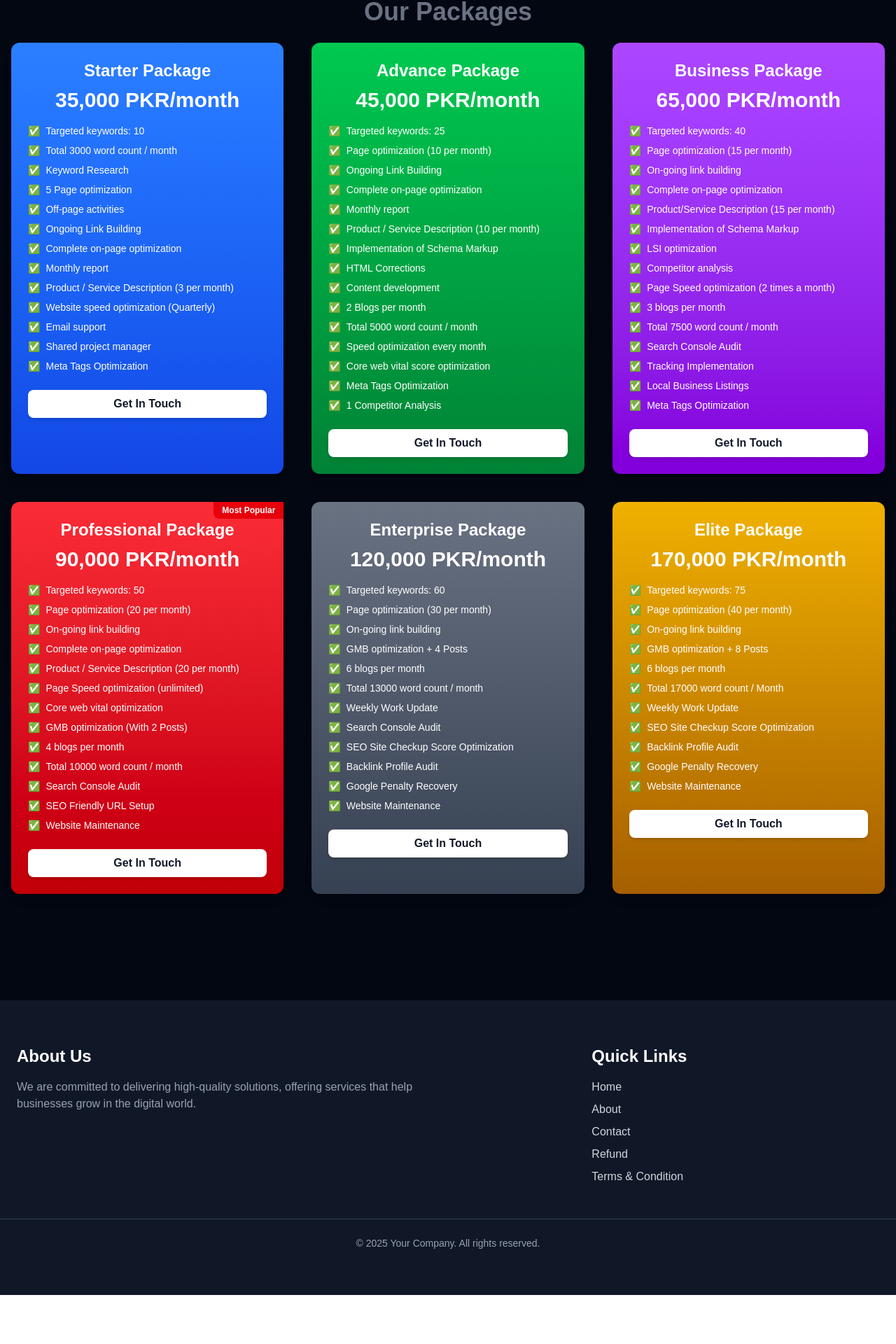
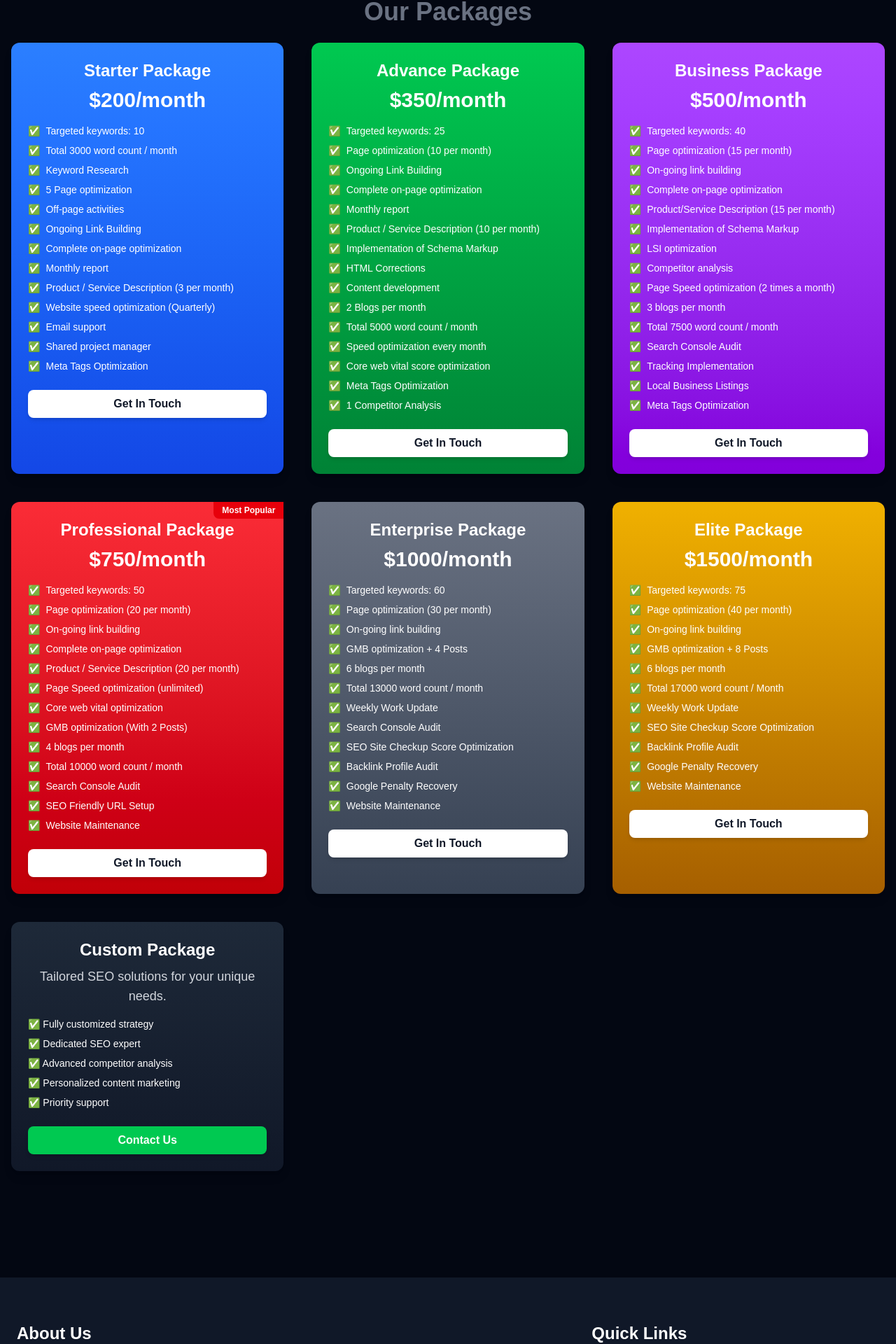
Before and after one commit to M-Asim-69/Sam, a Next.js app: page / in a window 1280 px wide. Shown: the part 779-2699 px from the top of the page at 70% size. Before the commit the page ends 2629 px from the top, so only its background shows below. Built offline with nearby package versions, Linux system fonts and the light colour scheme.

Commit message:
Last Push

```diff
--- a/src/app/page.js
+++ b/src/app/page.js
@@ -1,10 +1,11 @@
 import Head from "next/head";
+import Link from "next/link";
 
 export default function Home() {
   const seoPackages = [
     {
       name: "Starter Package",
-      price: "35,000 PKR/month",
+      price: "$200/month",
       features: [
         "Targeted keywords: 10",
         "Total 3000 word count / month",
@@ -24,7 +25,7 @@ export default function Home() {
     },
     {
       name: "Advance Package",
-      price: "45,000 PKR/month",
+      price: "$350/month",
       features: [
         "Targeted keywords: 25",
         "Page optimization (10 per month)",
@@ -46,7 +47,7 @@ export default function Home() {
     },
     {
       name: "Business Package",
-      price: "65,000 PKR/month",
+      price: "$500/month",
       features: [
         "Targeted keywords: 40",
         "Page optimization (15 per month)",
@@ -68,7 +69,7 @@ export default function Home() {
     },
     {
       name: "Professional Package",
-      price: "90,000 PKR/month",
+      price: "$750/month",
       features: [
         "Targeted keywords: 50",
         "Page optimization (20 per month)",
@@ -89,7 +90,7 @@ export default function Home() {
     },
     {
       name: "Enterprise Package",
-      price: "120,000 PKR/month",
+      price: "$1000/month",
       features: [
         "Targeted keywords: 60",
         "Page optimization (30 per month)",
@@ -108,7 +109,7 @@ export default function Home() {
     },
     {
       name: "Elite Package",
-      price: "170,000 PKR/month",
+      price: "$1500/month",
       features: [
         "Targeted keywords: 75",
         "Page optimization (40 per month)",
@@ -135,7 +136,6 @@ export default function Home() {
       </header>
 
       <main className="container bg-gray-950 mx-auto pt-4 px-4 pb-26">
-        {/* Hero Section */}
         <section className="hero mb-12 relative bg-gradient-to-b from-blue-100 to-blue-300 rounded-lg shadow-lg overflow-hidden">
           <div className="relative text-center text-gray-800 py-40 px-6">
             <h2 className="text-5xl font-extrabold mb-4 text-gray-900 drop-shadow-lg">
@@ -150,27 +150,19 @@ export default function Home() {
           </div>
         </section>
 
-        {/* SEO Packages */}
         <section className="packages mb-12">
           <h2 className="text-4xl font-bold mb-6 text-center text-gray-500">Our Packages</h2>
           <div className="grid grid-cols-1 md:grid-cols-2 lg:grid-cols-3 gap-10">
             {seoPackages.map((pkg, index) => (
-              <div
-                key={index}
-                className={`relative bg-gradient-to-b ${pkg.bg} text-white p-6 rounded-xl shadow-lg transform hover:scale-105 transition-transform duration-300`}
-              >
+              <div key={index} className={`relative bg-gradient-to-b ${pkg.bg} text-white p-6 rounded-xl shadow-lg transform hover:scale-105 transition-transform duration-300`}>
                 {pkg.popular && (
-                  <span className="absolute top-0 right-0 bg-red-600 text-white text-xs font-bold px-3 py-1 rounded-bl-lg">
-                    Most Popular
-                  </span>
+                  <span className="absolute top-0 right-0 bg-red-600 text-white text-xs font-bold px-3 py-1 rounded-bl-lg">Most Popular</span>
                 )}
                 <h3 className="text-2xl font-semibold mb-2 text-center">{pkg.name}</h3>
                 <p className="text-3xl font-bold text-center">{pkg.price}</p>
                 <ul className="mt-4 space-y-2 text-sm">
                   {pkg.features.map((feature, i) => (
-                    <li key={i} className="flex items-center">
-                      ✅ <span className="ml-2">{feature}</span>
-                    </li>
+                    <li key={i} className="flex items-center">✅ <span className="ml-2">{feature}</span></li>
                   ))}
                 </ul>
                 <button className="mt-6 w-full bg-white text-gray-900 font-bold py-2 px-4 rounded-lg shadow-md hover:bg-gray-200 transition-all">
@@ -178,10 +170,26 @@ export default function Home() {
                 </button>
               </div>
             ))}
+
+            {/* Custom Package Card */}
+            <div className="relative bg-gradient-to-b from-gray-800 to-gray-900 text-white p-6 rounded-xl shadow-lg transform hover:scale-105 transition-transform duration-300">
+              <h3 className="text-2xl font-semibold mb-2 text-center">Custom Package</h3>
+              <p className="text-lg text-center text-gray-300 mb-4">Tailored SEO solutions for your unique needs.</p>
+              <ul className="mt-4 space-y-2 text-sm">
+                <li>✅ Fully customized strategy</li>
+                <li>✅ Dedicated SEO expert</li>
+                <li>✅ Advanced competitor analysis</li>
+                <li>✅ Personalized content marketing</li>
+                <li>✅ Priority support</li>
+              </ul>
+             <Link href='/Contact'>
+
+             <button className="mt-6 w-full bg-green-500 text-white font-bold py-2 px-4 rounded-lg shadow-md hover:bg-green-600 transition-all">
+                Contact Us
+              </button></Link>
+            </div>
           </div>
         </section>
-
-
       </main>
     </>
   );
--- a/src/component/Footer.jsx
+++ b/src/component/Footer.jsx
@@ -37,7 +37,7 @@ export default function Footer() {
       {/* Bottom Section */}
       <div className="mt-12 text-center border-t border-gray-700 pt-6">
         <p className="text-gray-400 text-sm">
-          &copy; {new Date().getFullYear()} Your Company. All rights reserved.
+          &copy; {new Date().getFullYear()} SAM INVESTING SERVICE LLC. All rights reserved.
         </p>
       </div>
     </footer>
--- a/src/component/Navbar.jsx
+++ b/src/component/Navbar.jsx
@@ -20,7 +20,7 @@ export default function Navbar() {
     border border-white/20 rounded-xl p-3 shadow-lg z-50">
       <div className="flex items-center justify-between">
         {/* Logo */}
-        <h1 className="text-lg font-bold text-white pl-4">Rankingeico</h1>
+        <h1 className="text-lg font-bold text-white pl-4">RankingEICO</h1>
 
         {/* Desktop Navigation - Aligned to Left & Made Smaller */}
         <div className="hidden md:flex space-x-4 ml-6">
```
